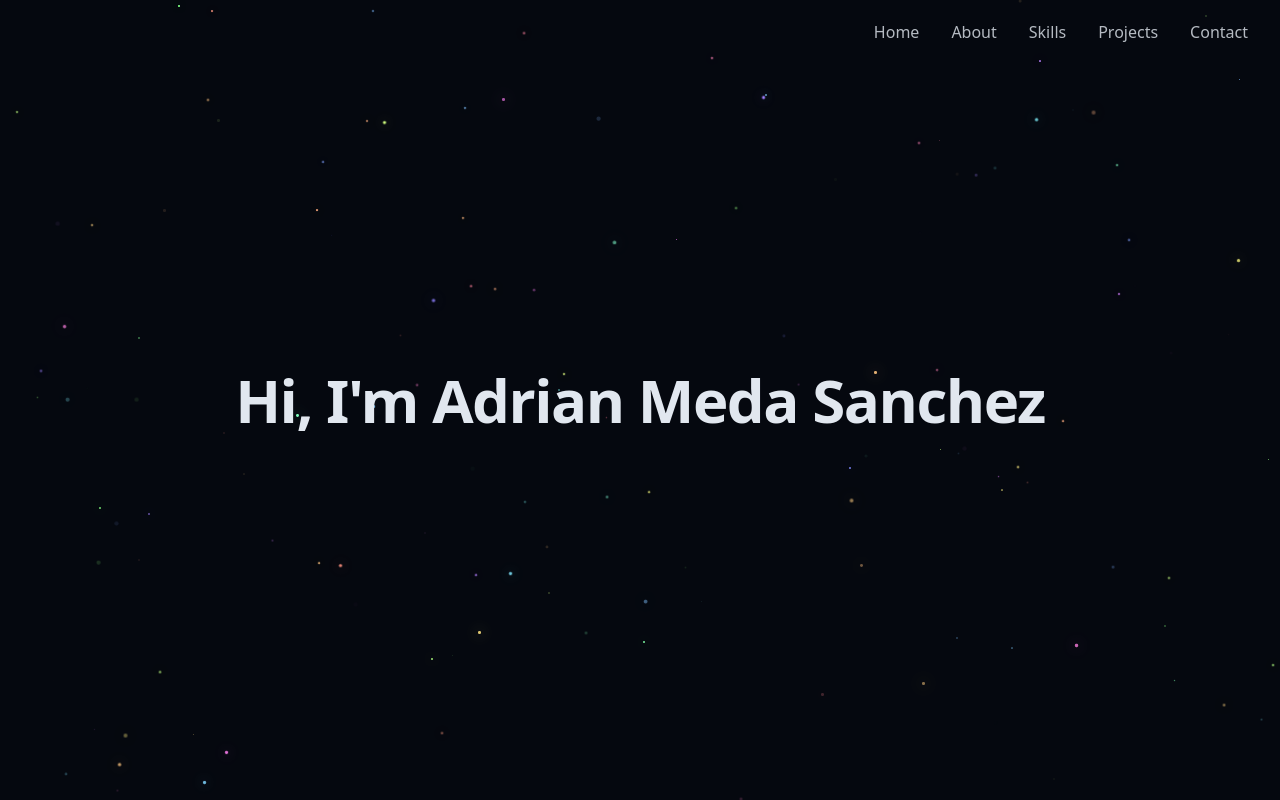
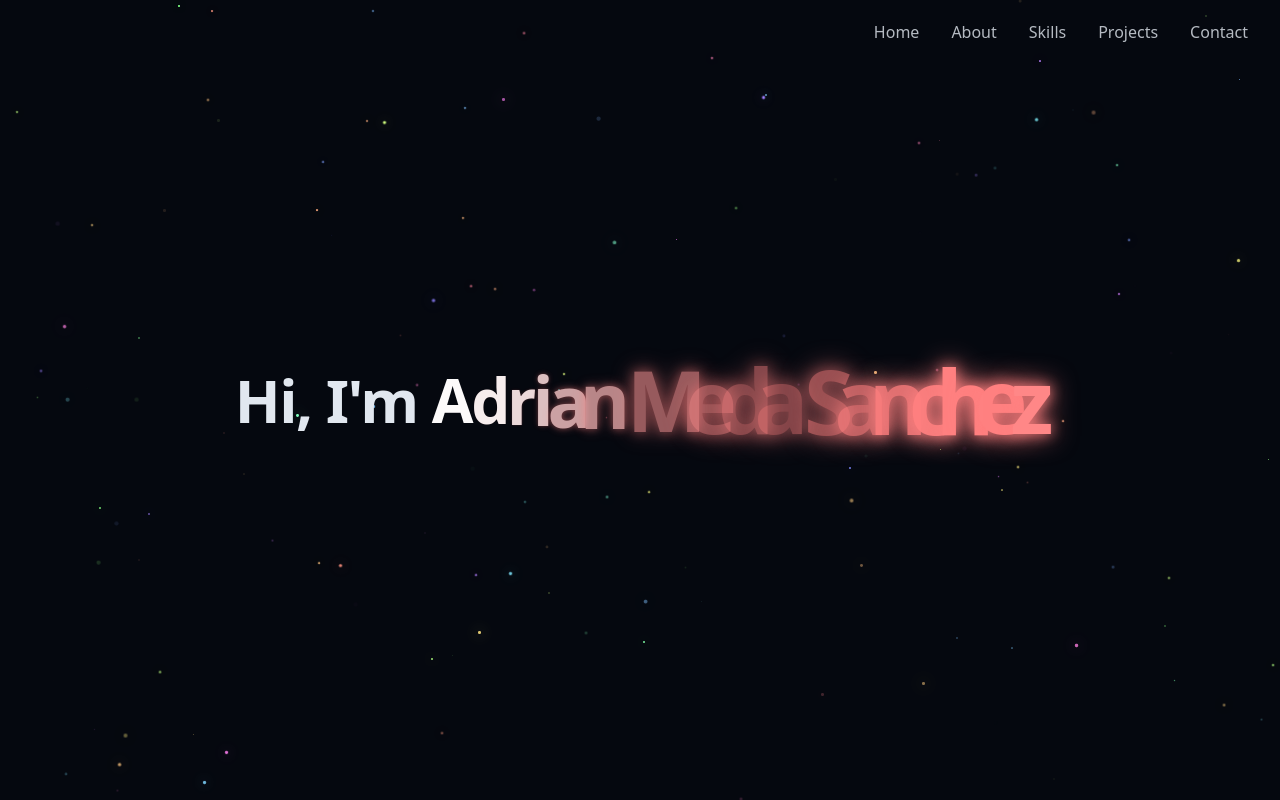
Before and after one commit to med4h/Portfolio, a React (Vite) app: page / in a window 1280 px wide. Built offline with nearby package versions, Linux system fonts and the light colour scheme.

Commit message:
added glow and animation to hero section

```diff
--- a/src/components/HeroSection.jsx
+++ b/src/components/HeroSection.jsx
@@ -1,18 +1,39 @@
+export const HeroSection = () => {
+    const animatedText = "Adrian Meda Sanchez"; // Text to animate
+    const staticText = "Hi, I'm"; // Static text
 
-export const HeroSection = () => {
-    return <section id="#hero"
+    return (
+        <section
+            id="#hero"
             className="relative min-h-screen flex flex-col items-center justify-center px-4"
         >
             <div className="container max-w-4xl mx-auto text-center z-10">
                 <div className="space-y-6">
-        <h1 className="text-4xl md:text-6xl font-bold tracking-tight">
-            <span className="opacity-0 animate-fade-in-delay-1">Hi, </span>
-            <span className="opacity-0 animate-fade-in-delay-2">I'm </span>
-            <span className="opacity-0 animate-fade-in-delay-4">Adrian Meda Sanchez </span>
+                    <h1
+                        className="text-4xl md:text-6xl font-bold tracking-tight"
+                        style={{
+                            "--total-letters": animatedText.length, // Pass total letters as a CSS variable
+                        }}
+                    >
+                        {/* Static text */}
+                        <span className="animate-fade-in-delay-2">{staticText}</span>{" "}
+                        {/* Animated text */}
+                        <span className="animate-fade-in-delay-4">
+                            {animatedText.split("").map((char, index) => (
+                                <span
+                                    key={index}
+                                    className="letter"
+                                    style={{
+                                        "--index": index, // Assign index for staggered animation
+                                    }}
+                                >
+                                    {char === " " ? "\u00A0" : char} {/* Preserve spaces */}
+                                </span>
+                            ))}
+                        </span>
                     </h1>
-
                 </div>
             </div>
-
         </section>
-}
+    );
+};
--- a/src/index.css
+++ b/src/index.css
@@ -14,9 +14,9 @@
   --animate-pulse-subtle: pulse-subtle 4s ease-in-out infinite;
   --animate-fade-in: fade-in 0.7s ease-out forwards;
   --animate-fade-in-delay-1: fade-in 0.9s ease-out 0.2s forwards;
-  --animate-fade-in-delay-2: fade-in 0.9s ease-out 0.4s forwards;
+  --animate-fade-in-delay-2: fade-in 1s ease-out 0.2s forwards;
   --animate-fade-in-delay-3: fade-in 0.9s ease-out 0.6s forwards;
-  --animate-fade-in-delay-4: fade-in 0.9s ease-out 1.2s forwards;
+  --animate-fade-in-delay-4: fade-in 1s ease-out 0.4s forwards;
   --animate-meteor: meteor 5s linear infinite;
 
   @keyframes float {
@@ -38,13 +38,13 @@
     }
   }
   @keyframes fade-in {
-    from {
-      opacity: 0;
-      transform: translateY(20px);
+    0% {
+      opacity: 0; /* Start fully invisible */
+      transform: translateY(20px); /* Optional: slight upward motion */
     }
-    to {
-      opacity: 1;
-      transform: translateY(0);
+    100% {
+      opacity: 1; /* Fully visible */
+      transform: translateY(0); /* Reset position */
     }
   }
   @keyframes meteor {
@@ -155,6 +155,34 @@
         color: hsl(0, 100%, 75%); /* Back to Red */
     }
   }
+  @keyframes letter-fade-glow {
+    0% {
+        color: white; /* Default color */
+        transform: scale(1); /* Default size */
+        text-shadow: none; /* No glow */
+        opacity: 1; /* Fully visible */
+    }
+    40% {
+        color: hsl(calc(360 * var(--random-hue)), 100%, 75%); /* Unique random color */
+        transform: scale(1.5); /* Expand */
+        text-shadow: 0 0 10px hsl(calc(360 * var(--random-hue)), 100%, 75%),
+                     0 0 20px hsl(calc(360 * var(--random-hue)), 100%, 75%); /* Glow effect */
+        opacity: 1; /* Fully visible */
+    }
+    60% {
+        color: hsl(calc(360 * var(--random-hue)), 100%, 75%); /* Stay expanded */
+        transform: scale(1.5); /* Maintain expanded size */
+        text-shadow: 0 0 10px hsl(calc(360 * var(--random-hue)), 100%, 75%),
+                     0 0 20px hsl(calc(360 * var(--random-hue)), 100%, 75%); /* Glow effect */
+        opacity: 0.5; /* Start fading out */
+    }
+    100% {
+        color: white; /* Back to default */
+        transform: scale(1); /* Back to normal size */
+        text-shadow: none; /* Remove glow */
+        opacity: 1; /* Fully visible */
+    }
+  }
 }
 
 @layer base {
@@ -261,9 +289,26 @@
     animation: hover-color-fade 1s infinite; /* Apply the animation on hover */
 }
 
+.letter {
+    display: inline-block;
+    animation: letter-fade-glow calc(var(--total-letters) * .3s) infinite ease-in-out; /* Adjust duration based on total letters */
+    --random-hue: calc(var(--index) * 37); /* Generate a unique hue for each letter */
+    animation-delay: calc(var(--index) * 0.2s); /* Stagger animation with a delay */
+}
+
 #root {
   max-width: 100%;
   margin: 0 auto;
   padding: 0;
   text-align: center;
 }
+
+.animate-fade-in-delay-2 {
+    animation: fade-in 1s ease-out 0.2s forwards; /* 0.2s delay */
+    opacity: 0; /* Ensure it's hidden before animation starts */
+}
+
+.animate-fade-in-delay-4 {
+    animation: fade-in 1s ease-out 0.4s forwards; /* 0.4s delay */
+    opacity: 0; /* Ensure it's hidden before animation starts */
+}
```
Lines whose indentation alone changed are shown as unchanged.
